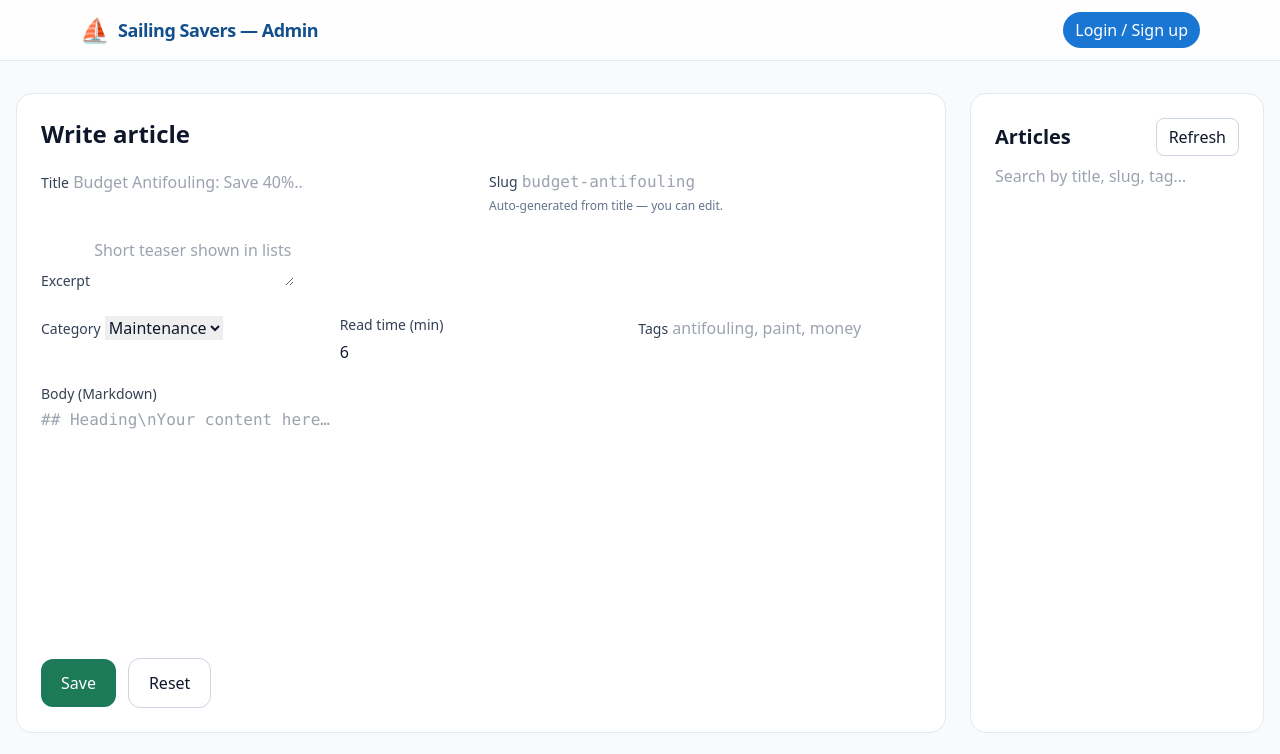
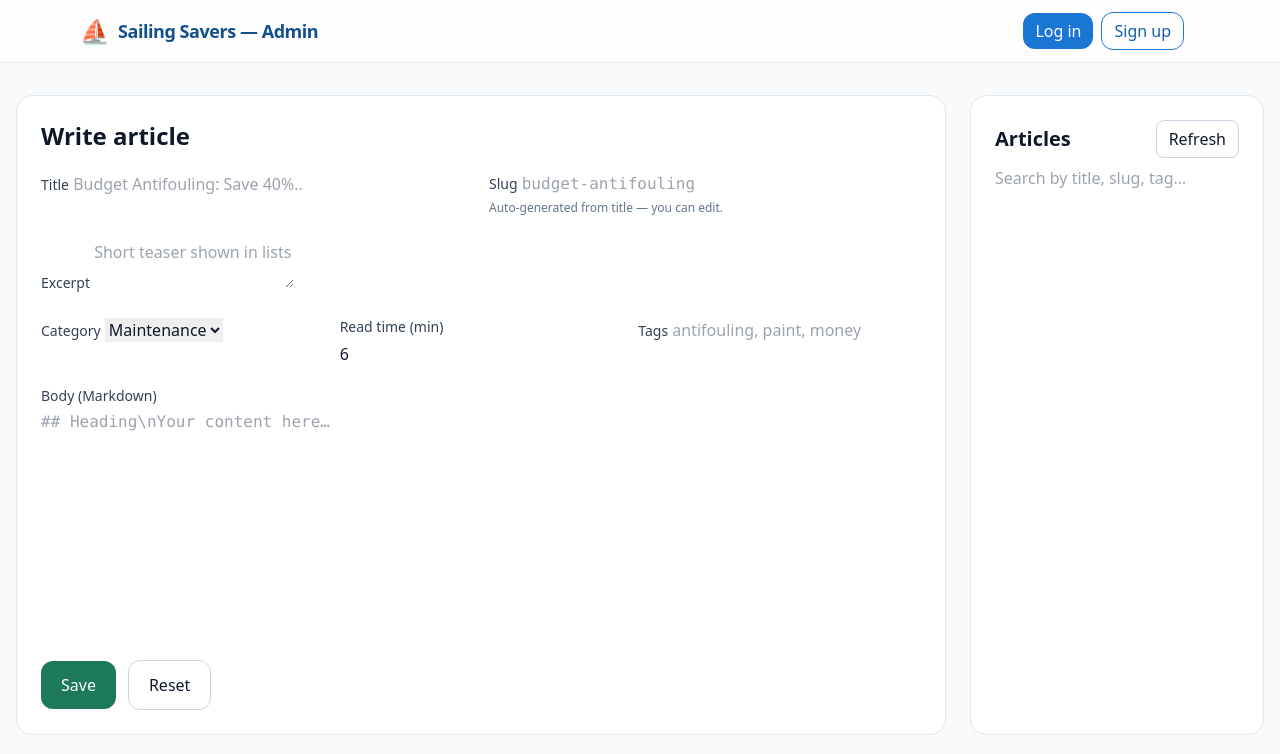
Before and after one commit to peterbaier/money-sailing-expert, a website: page admin/index.html in a window 1280 px wide. Shown: the top 754 px of the page. Drawn offline with nearby package versions, Linux system fonts and the light colour scheme.

Commit message:
Update login/signup buttons

```diff
--- a/admin/index.html
+++ b/admin/index.html
@@ -27,7 +27,9 @@
       </a>
       <div class="ml-auto flex items-center gap-2">
         <span id="status" class="text-sm text-slate-600 hidden">Checking auth…</span>
-        <button id="loginBtn" class="rounded-full px-3 py-1.5 bg-ocean-600 text-white hover:bg-ocean-700">Login / Sign up</button>
+        <button id="loginBtn"  class="rounded-xl px-3 py-1.5 bg-ocean-600 text-white">Log in</button>
+        <button id="signupBtn" class="rounded-xl px-3 py-1.5 border border-ocean-600 text-ocean-700">Sign up</button>
+        <span id="status" class="text-sm text-slate-600 ml-2"></span>
       </div>
     </div>
   </header>
```
